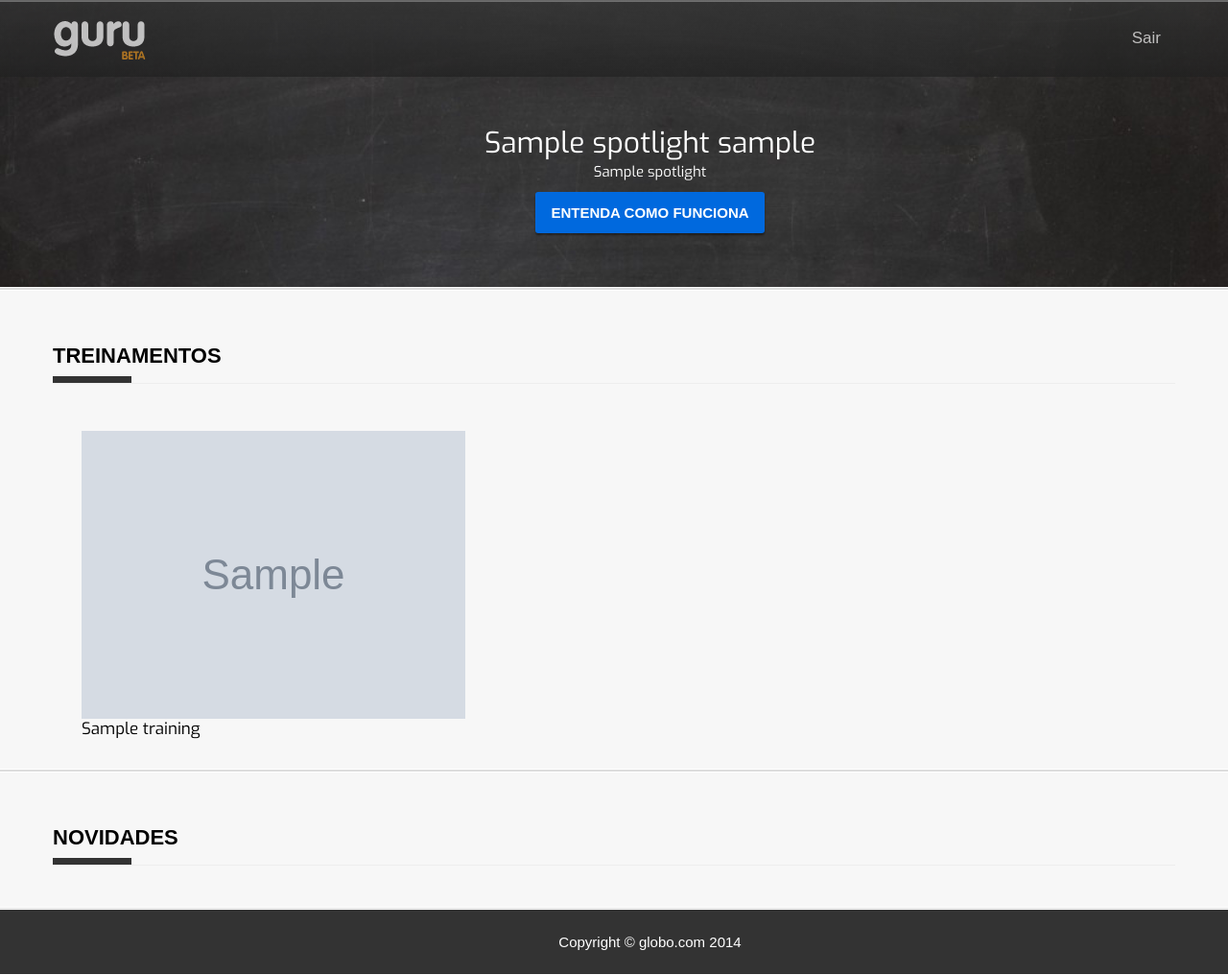
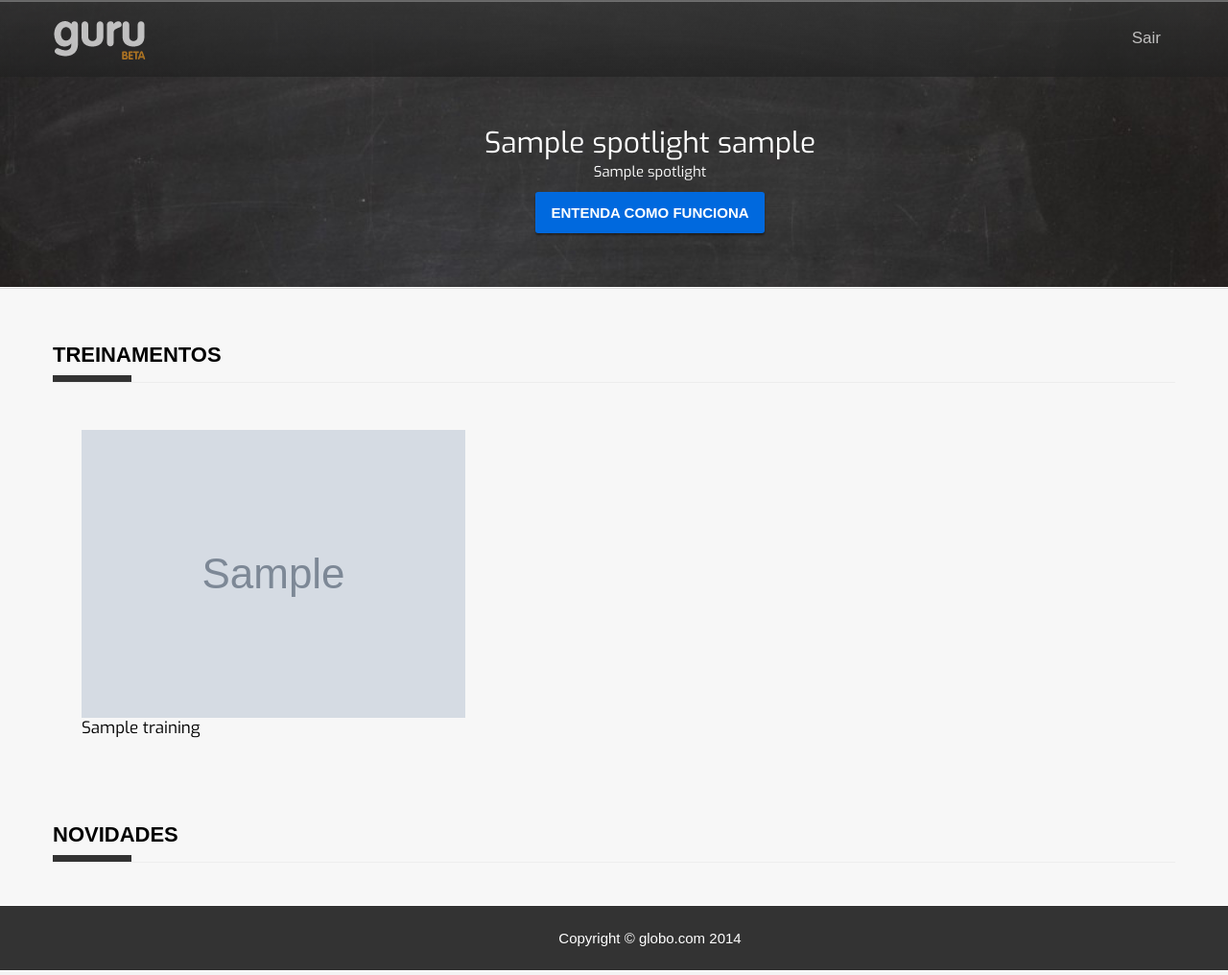
Before and after one commit to othiagoveloso/globoguru, a Django app: page / in a window 1280 px wide. Shown: the whole page at 96% size. Run offline with Django 3.2, Linux system fonts and the light colour scheme; a user stored in the database is signed in; tables that the repository leaves empty hold one stand-in row (values such as "Sample post"); grey boxes marked "Sample" are stand-in pictures; parts of the project's set-up code (start-up, migrations or seed data) failed here and were passed over; some libraries are stand-ins or nearby versions.

Commit message:
novidades css

```diff
--- a/guru/core/static/css/freelancer.css
+++ b/guru/core/static/css/freelancer.css
@@ -190,9 +190,9 @@ section {
     background: none repeat scroll 0 0 #F7F7F7 ;
     background-repeat:no-repeat;
     background-attachment:fixed;
-    border-bottom: 1px solid #DDDDDD;
-    border-top: 1px solid #DDDDDD;
-    box-shadow: 0 1px 0 #FFFFFF inset, 0 -1px 0 #FFFFFF inset;
+    border-bottom: ;
+    border-top: ;
+    box-shadow: ;
     padding-bottom:1%;
     padding-top: 2%;
     text-align: center;
@@ -735,6 +735,7 @@ padding-right: 30%;
 .login h6, a {
 
 color:black;
+width: 99%;
 
 }
 
```
